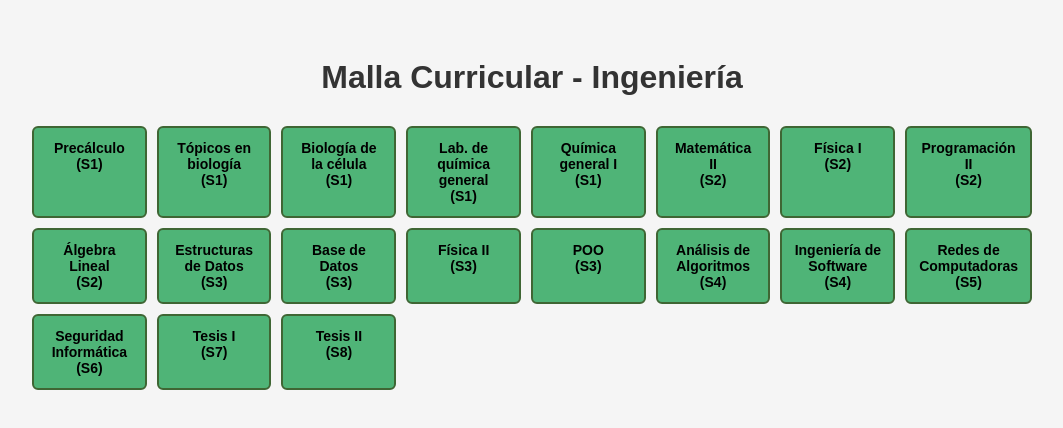
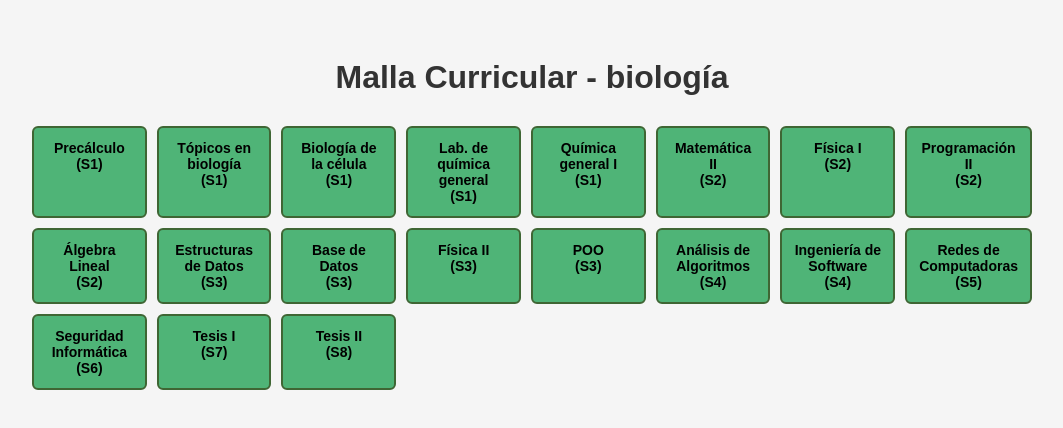
Before and after one commit to Alois333/Malla-curricular-biolog-a, a plain HTML site: page index.html in a window 1280 px wide. Shown: the whole page, without its empty margins (108-1171 px from the left). Drawn offline with Linux system fonts and the light colour scheme.

Commit message:
Update index.html

```diff
--- a/index.html
+++ b/index.html
@@ -7,7 +7,7 @@
   <link rel="stylesheet" href="style.css">
 </head>
 <body>
-  <h1>Malla Curricular - Ingeniería</h1>
+  <h1>Malla Curricular - biología</h1>
   <div id="malla"></div>
 
   <script src="script.js"></script>
```
